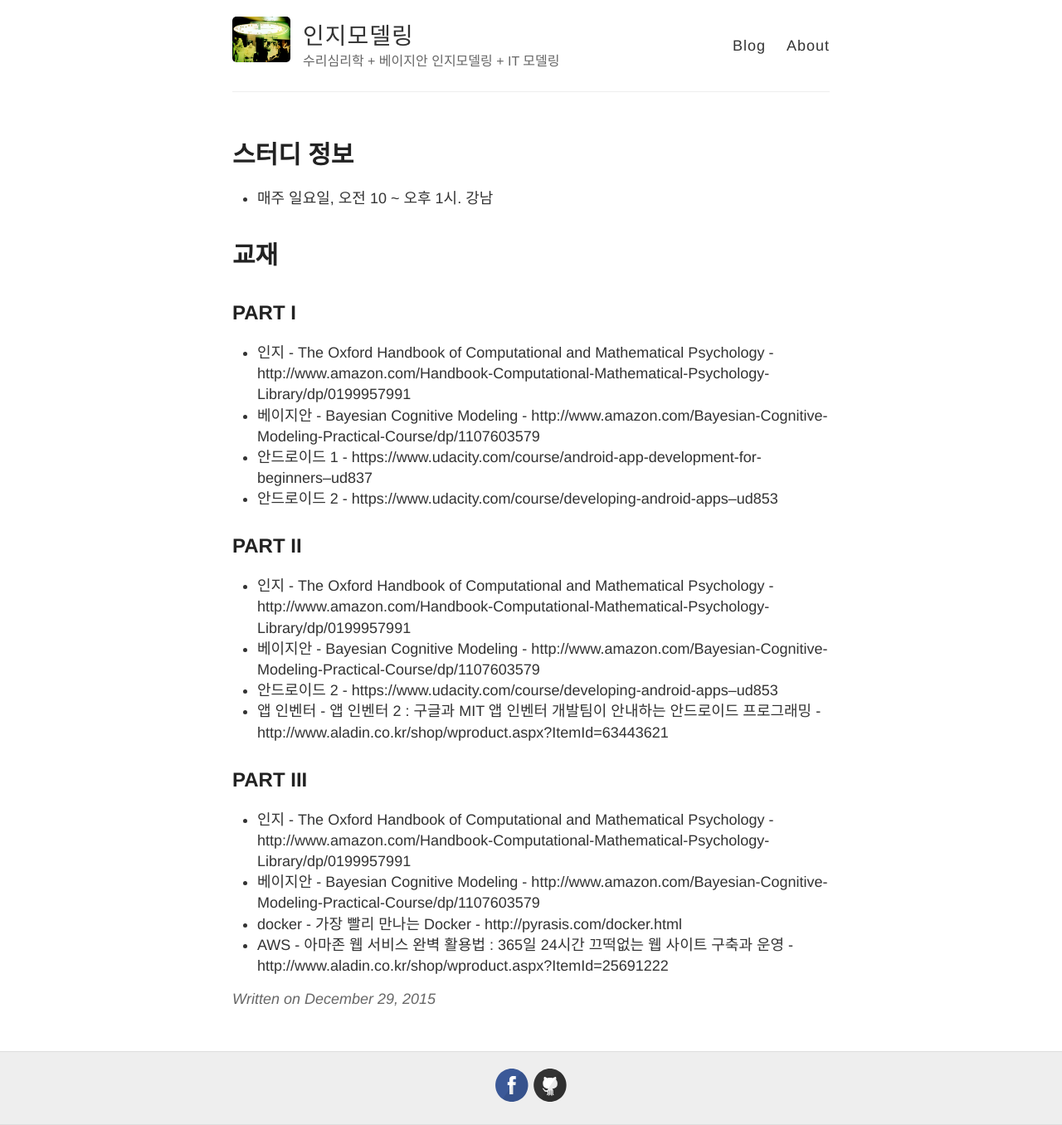
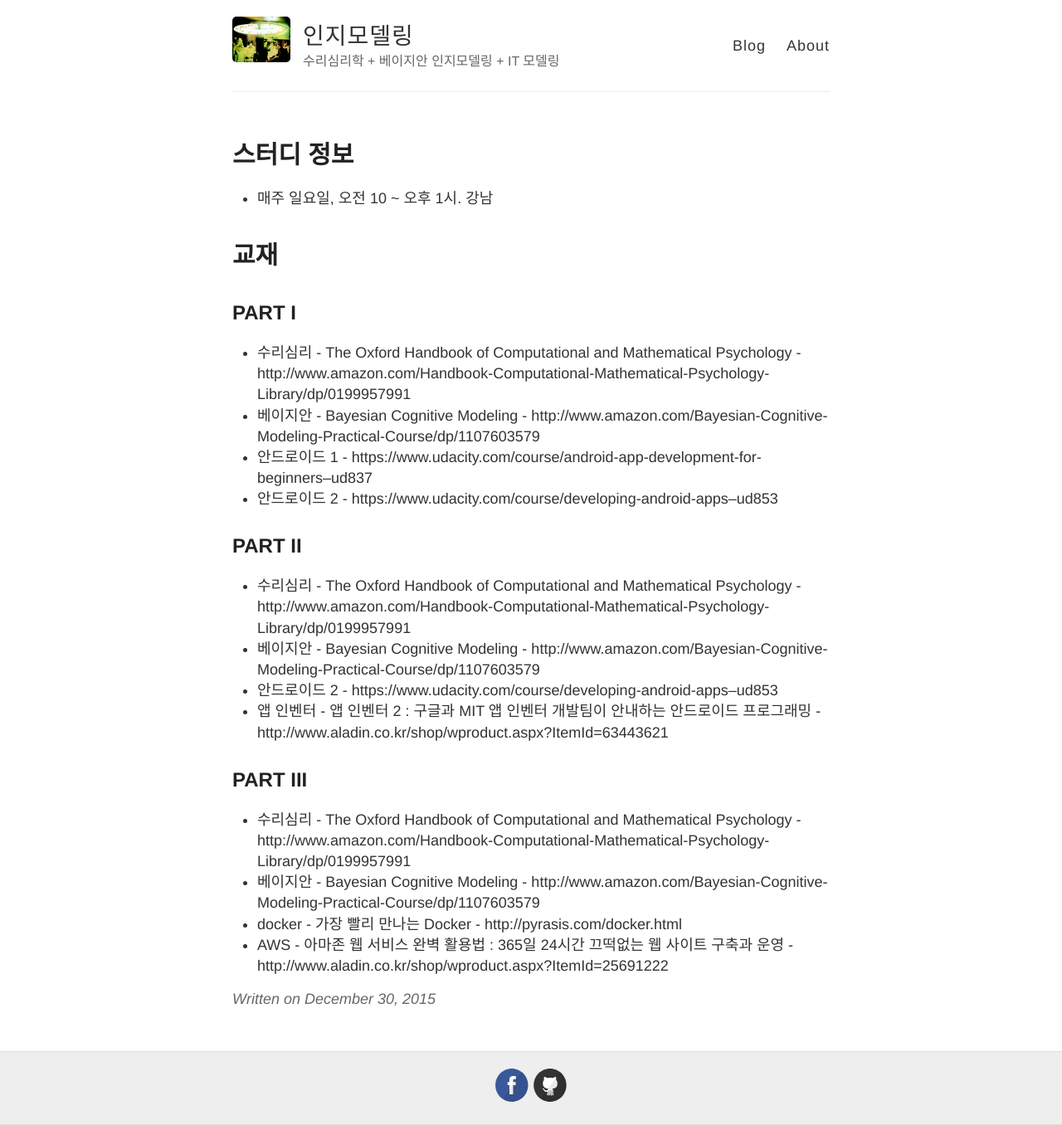
Before and after one commit to psygrammer/coco, a Jekyll site: the page built from _posts/2015-12-30-INFO.md, in a window 1280 px wide. Shown: the whole page at 83% size. Built offline with Jekyll 4.4.1, drawn with Linux system fonts in a browser that asks for light colours; Markdown is read by kramdown in place of the engine named in the settings.

Commit message:
Update and rename 2015-12-29-INFO.md to 2015-12-30-INFO.md

```diff
--- a/_posts/2015-12-29-INFO.md
+++ b/_posts/2015-12-30-INFO.md
@@ -9,19 +9,19 @@
 # 교재
 
 ## PART I
-* 인지 -  The Oxford Handbook of Computational and Mathematical Psychology - http://www.amazon.com/Handbook-Computational-Mathematical-Psychology-Library/dp/0199957991
+* 수리심리 -  The Oxford Handbook of Computational and Mathematical Psychology - http://www.amazon.com/Handbook-Computational-Mathematical-Psychology-Library/dp/0199957991
 * 베이지안 - Bayesian Cognitive Modeling - http://www.amazon.com/Bayesian-Cognitive-Modeling-Practical-Course/dp/1107603579
 * 안드로이드 1 - https://www.udacity.com/course/android-app-development-for-beginners--ud837
 * 안드로이드 2 - https://www.udacity.com/course/developing-android-apps--ud853
 
 ## PART II
-* 인지 - The Oxford Handbook of Computational and Mathematical Psychology - http://www.amazon.com/Handbook-Computational-Mathematical-Psychology-Library/dp/0199957991
+* 수리심리 - The Oxford Handbook of Computational and Mathematical Psychology - http://www.amazon.com/Handbook-Computational-Mathematical-Psychology-Library/dp/0199957991
 * 베이지안 - Bayesian Cognitive Modeling - http://www.amazon.com/Bayesian-Cognitive-Modeling-Practical-Course/dp/1107603579
 * 안드로이드 2 - https://www.udacity.com/course/developing-android-apps--ud853
 * 앱 인벤터 - 앱 인벤터 2 : 구글과 MIT 앱 인벤터 개발팀이 안내하는 안드로이드 프로그래밍 - http://www.aladin.co.kr/shop/wproduct.aspx?ItemId=63443621
 
 ## PART III
-* 인지 - The Oxford Handbook of Computational and Mathematical Psychology - http://www.amazon.com/Handbook-Computational-Mathematical-Psychology-Library/dp/0199957991
+* 수리심리 - The Oxford Handbook of Computational and Mathematical Psychology - http://www.amazon.com/Handbook-Computational-Mathematical-Psychology-Library/dp/0199957991
 * 베이지안 - Bayesian Cognitive Modeling - http://www.amazon.com/Bayesian-Cognitive-Modeling-Practical-Course/dp/1107603579
 * docker - 가장 빨리 만나는 Docker - http://pyrasis.com/docker.html
 * AWS -
```
